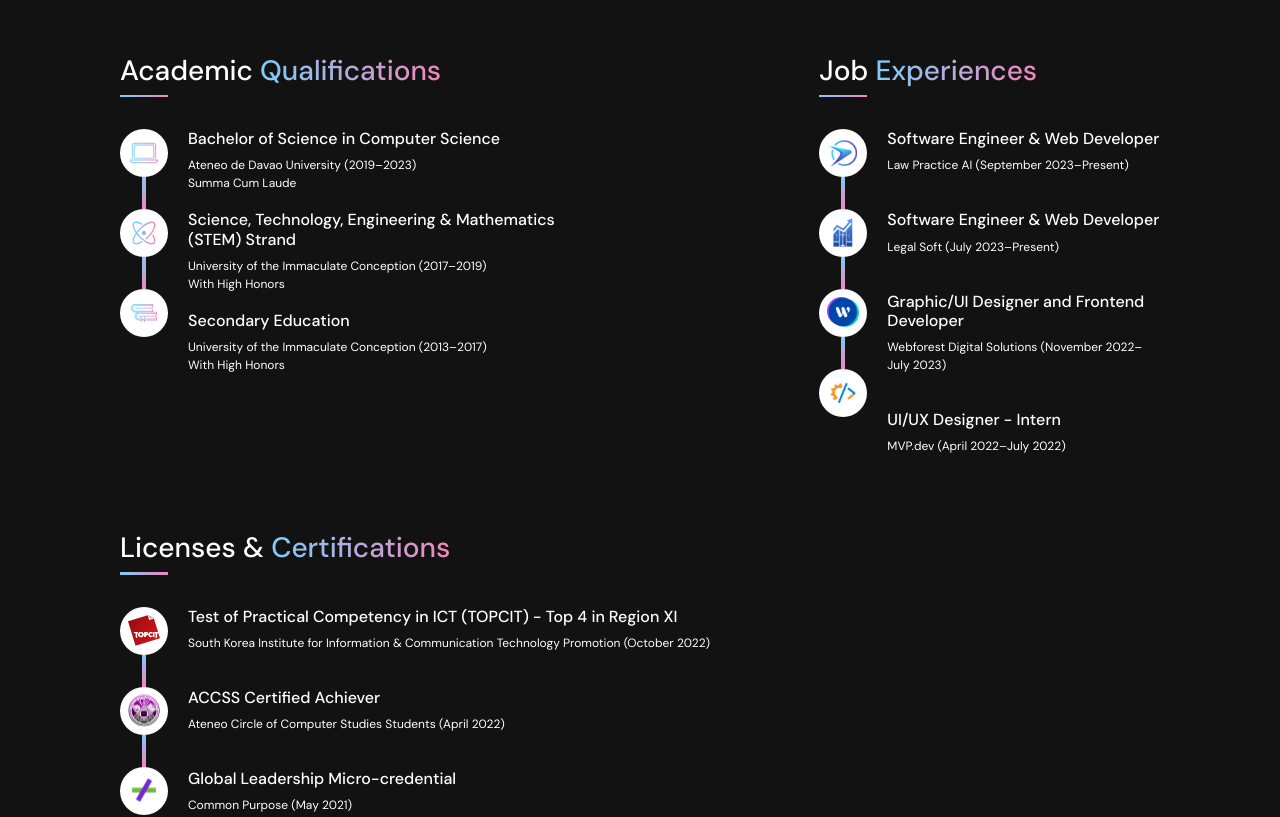
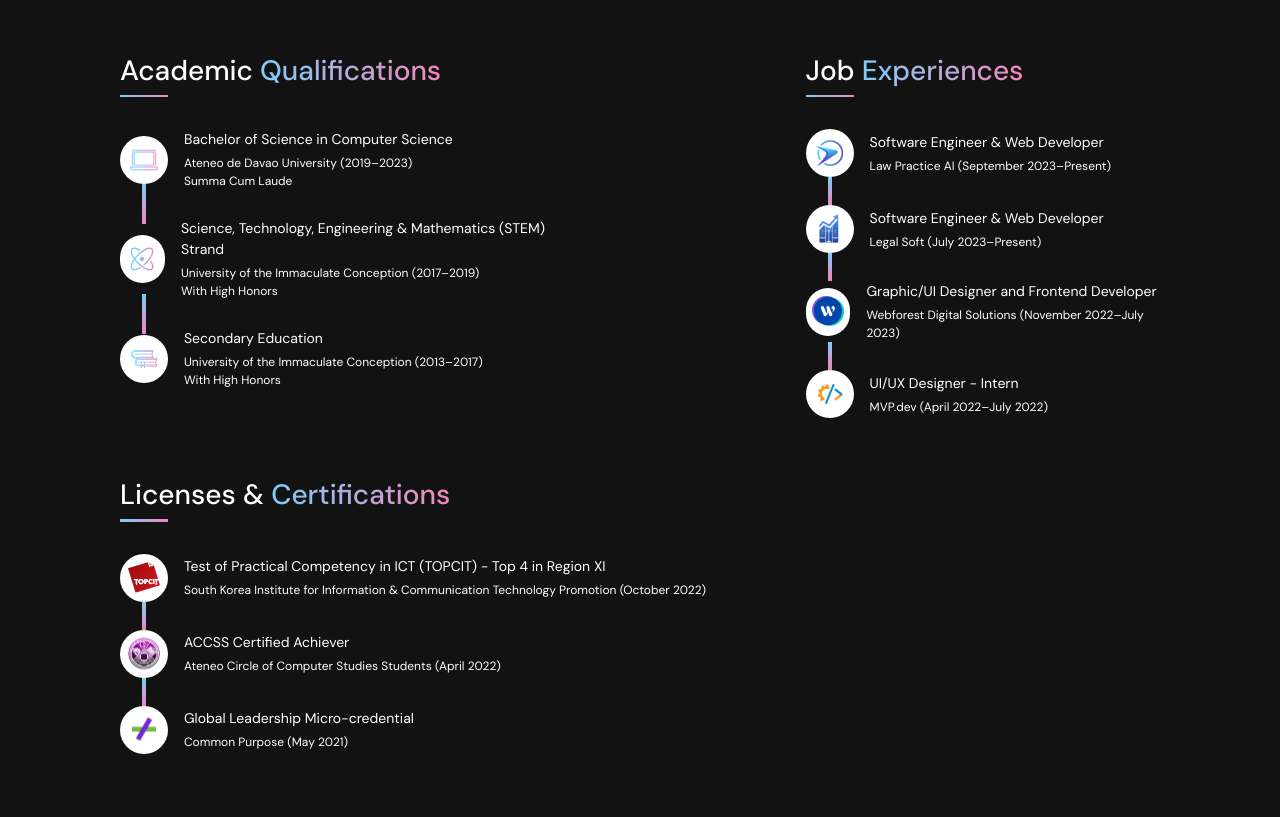
Before and after one commit to ignasstephanie/my-portfolio, a React (Vite) app: page /about in a window 1280 px wide. Shown: the part 480-1297 px from the top of the page. Built offline with nearby package versions, Linux system fonts and the light colour scheme.

Commit message:
Fixed Timeline Layout

```diff
--- a/src/App.css
+++ b/src/App.css
@@ -319,9 +319,16 @@
   background: linear-gradient(to right, #7DCDFA, #F285BA);
 }
 
+.timeline-list-flex {
+  display: flex;
+  flex-direction: column;
+  gap: 20px;
+}
+
 .timeline-flex {
   display: flex;
-  gap: 20px;
+  align-items: center;
+  gap: 16px;
 }
 
 .icon-group {
@@ -352,9 +359,14 @@
 }
 
 .line-connector {
-  height: 32px;
+  height: 28px;
   width: 4px;
+  margin-left: 22px;
   background: linear-gradient(to bottom, #7DCDFA, #F285BA);
+}
+
+.longer-line {
+  height: 40px;
 }
 
 .timeline-list {
@@ -362,22 +374,18 @@
   flex-direction: column;
 }
 
-.timeline-list {
-  display: flex;
-  flex-direction: column;
-}
-
-.gap-small {
-  gap: 2px;
-}
-
-.gap-large {
-  gap: 20px;
+.timeline-gap > *:not(:last-child) {
+  margin-bottom: -6px;
 }
 
 .timeline-text {
   display: flex;
   flex-direction: column;
+  gap: 4px;
+}
+
+.timeline-title {
+  font-size: 14px;
 }
 
 .small-text {
--- a/src/components/Icon.tsx
+++ /dev/null
@@ -1,16 +0,0 @@
-import '../App.css';
-
-type Props = {
-    icon: string;
-};
-
-const Icon = ({ icon }: Props) => (
-    <div className="icon-group">
-        <span className="icon-container">
-            <img src={icon} alt={icon} />
-        </span>
-        <div className="line-connector"></div>
-    </div>
-);
-
-export default Icon
--- a/src/components/Timeline.tsx
+++ b/src/components/Timeline.tsx
@@ -1,16 +1,22 @@
 import '../App.css';
 
 type Props = {
+    icon: string;
     title: string;
     institution: string;
     award: string;
 };
 
-const Timeline = ({ title, institution, award }: Props) => (
-    <div className="timeline-text">
-        <h6>{title}</h6>
-        <div className="small-text">
-            <p>{institution}<br/>{award}</p>
+const Timeline = ({ icon, title, institution, award }: Props) => (
+    <div className="timeline-flex">
+        <span className="icon-container">
+            <img src={icon} alt={icon} />
+        </span>
+        <div className="timeline-text">
+            <span className="timeline-title">{title}</span>
+            <div className="small-text">
+                <span>{institution}<br/>{award}</span>
+            </div>
         </div>
     </div>
 );
--- a/src/pages/About.tsx
+++ b/src/pages/About.tsx
@@ -2,12 +2,12 @@
 import Navbar from '../components/Navbar';
 import Footer from '../components/Footer';
 import Timeline from '../components/Timeline';
-import Icon from '../components/Icon';
 import Label from '../components/Label';
 import academics from '../data/academic.json';
 import jobs from '../data/jobexperience.json';
 import certifications from '../data/certifications.json';
 import techstack from '../data/techstack.json';
+import React from 'react';
 
 function About()
 {
@@ -35,30 +35,30 @@
                 <div className="text-left paragraph-container h-flex">
                     <div className="v-flex">
                         <h3 className="subheading" data-aos="fade-right" data-aos-delay="400">Academic <span className="gradient-text">Qualifications</span></h3>
-                        <div className="timeline-flex" data-aos="fade-up" data-aos-anchor-placement="top-bottom" data-aos-delay="600">
-                            <div className="timeline-icons">
+                        <div className="timeline-list-flex" data-aos="fade-up" data-aos-anchor-placement="top-bottom" data-aos-delay="600">
+                            <div className="timeline-list timeline-gap">
                                 {academics.map((academic, index) => (
-                                    <Icon key={index} {...academic} />
-                                ))}
-                            </div>
-                            <div className="timeline-list gap-small">
-                                {academics.map((academic, index) => (
-                                    <Timeline key={index} {...academic} />
+                                <React.Fragment key={index}>
+                                    <Timeline {...academic} />
+                                    {index < academics.length - 1 && (
+                                    <div className="line-connector longer-line"></div>
+                                    )}
+                                </React.Fragment>
                                 ))}
                             </div>
                         </div>
                     </div>
                     <div className="v-flex">
                         <h3 className="subheading" data-aos="fade-right" data-aos-delay="400">Job <span className="gradient-text">Experiences</span></h3>
-                        <div className="timeline-flex" data-aos="fade-up" data-aos-anchor-placement="top-bottom" data-aos-delay="600">
-                            <div className="timeline-icons">
+                        <div className="timeline-list-flex" data-aos="fade-up" data-aos-anchor-placement="top-bottom" data-aos-delay="600">
+                            <div className="timeline-list">
                                 {jobs.map((job, index) => (
-                                    <Icon key={index} {...job} />
-                                ))}
-                            </div>
-                            <div className="timeline-list gap-large">
-                                {jobs.map((job, index) => (
-                                    <Timeline key={index} {...job} />
+                                <React.Fragment key={index}>
+                                    <Timeline {...job} />
+                                    {index < jobs.length - 1 && (
+                                    <div className="line-connector"></div>
+                                    )}
+                                </React.Fragment>
                                 ))}
                             </div>
                         </div>
@@ -66,15 +66,15 @@
                 </div>
                 <div className="v-flex text-left paragraph-container">
                     <h3 className="subheading" data-aos="fade-right">Licenses & <span className="gradient-text">Certifications</span></h3>
-                    <div className="timeline-flex" data-aos="fade-up" data-aos-anchor-placement="top-bottom" data-aos-delay="200">
-                        <div className="timeline-icons">
+                    <div className="timeline-list-flex" data-aos="fade-up" data-aos-anchor-placement="top-bottom" data-aos-delay="200">
+                        <div className="timeline-list">
                             {certifications.map((certification, index) => (
-                                <Icon key={index} {...certification} />
-                            ))}
-                        </div>
-                        <div className="timeline-list gap-large">
-                            {certifications.map((certification, index) => (
-                                <Timeline key={index} {...certification} />
+                            <React.Fragment key={index}>
+                                <Timeline {...certification} />
+                                {index < certifications.length - 1 && (
+                                <div className="line-connector"></div>
+                                )}
+                            </React.Fragment>
                             ))}
                         </div>
                     </div>
```
